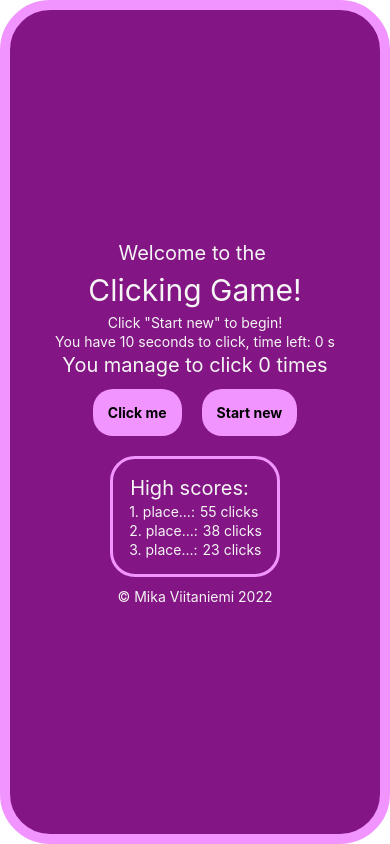
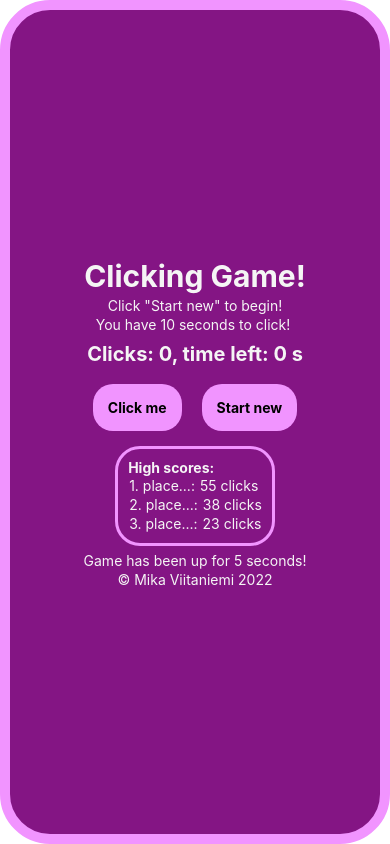
Before and after one commit to Mviita65/AwesomeProject, a React Native app: screen / in a window 390 px wide. Built offline with nearby package versions, Linux system fonts and the light colour scheme.

Commit message:
Fixed styles and made some comments

```diff
--- a/App.js
+++ b/App.js
@@ -5,30 +5,31 @@ import styles from './components/styles';
 
 const App = () => {
   const [time, setTime] = useState(0);
+  const [runtime, setRuntime] = useState(0);
   const [clickCounter, setClickCounter] = useState(0);
 
   useEffect(() => {
     const interval = setInterval(() => {
-      if (time > 0) {
+      setRuntime(runtime+1)
+      if (time > 0) {     // reduce the time if there is time left
         setTime(time-1)
       }
     }, 1000);
-    return () => clearInterval(interval);
-  }, [time]);
+    return () => clearInterval(interval); // clears the scheduled interval once the component unmounts
+  }, [time,runtime]);
 
 
   return (
     <View style={styles.container}>
-      <Text style={styles.caption2}>Welcome to the </Text>
       <Text style={styles.caption1}>Clicking Game!</Text>
       <Text style={styles.text}>Click "Start new" to begin!</Text>
-      <Text style={styles.text}>You have 10 seconds to click, time left: {time} s</Text>
-      <Text style={styles.caption2}>You manage to click {clickCounter} times</Text>
+      <Text style={styles.text}>You have 10 seconds to click! </Text>
+      <Text style={styles.caption2}>Clicks: {clickCounter}, time left: {time} s</Text>
       <View style={styles.rowContainer}>
         <TouchableOpacity
           style={styles.button}
           onPress={() => {
-            if (time > 0) {
+            if (time > 0) { // counts clicks if there is time left
               setClickCounter(clickCounter + 1)
             }
           }}
@@ -37,13 +38,16 @@ const App = () => {
         </TouchableOpacity>
         <TouchableOpacity
           style={styles.button}
-          onPress={() => {setClickCounter(0);setTime(10) }}
+          onPress={() => {  // resets the counter to zero and give 10 seconds playing time
+            setClickCounter(0)
+            setTime(10)
+          }}
           >
           <Text style={styles.buttonText}>Start new</Text>
         </TouchableOpacity>
       </View>
       <View style={styles.highScores}>
-        <Text style={styles.caption2}>High scores:</Text>
+        <Text style={styles.boldText}>High scores:</Text>
         <View style={styles.rowContainer}>
           <Text style={styles.text}>1. place...: </Text>
           <Text style={styles.scores}>55 clicks</Text>
@@ -57,6 +61,7 @@ const App = () => {
           <Text style={styles.scores}>23 clicks</Text>
         </View>
       </View>
+      <Text style={styles.text}>Game has been up for {runtime} seconds!</Text>
       <Text style={styles.text}>© Mika Viitaniemi 2022</Text>
     </View>
   );
--- a/components/styles.js
+++ b/components/styles.js
@@ -15,11 +15,11 @@ const styles = StyleSheet.create({
       alignItems: 'center'
     },
     highScores: {
-      margin: 10,
-      padding: 15,
+      margin: 5,
+      padding: 10,
       borderWidth: 3,
       borderRadius: 25,
-      borderColor: '#f194ff',
+      borderColor: '#f194ff'
     },
     text: {
       margin: 1,
@@ -32,12 +32,14 @@ const styles = StyleSheet.create({
     caption1: {
       color: '#f5f5f5',
       fontSize: 30,
-      padding: 5
+      padding: 2,
+      fontWeight: 'bold'
     },
     caption2: {
       color: '#f5f5f5',
       fontSize: 20,
-      padding: 2
+      padding: 8,
+      fontWeight: 'bold'
     },
     button: {
       borderRadius: 20,
@@ -48,6 +50,10 @@ const styles = StyleSheet.create({
     },
     buttonText: {
       fontWeight: 'bold'
+    },
+    boldText: {
+      color: '#f5f5f5',
+      fontWeight: 'bold'
     }
   });
 
```
